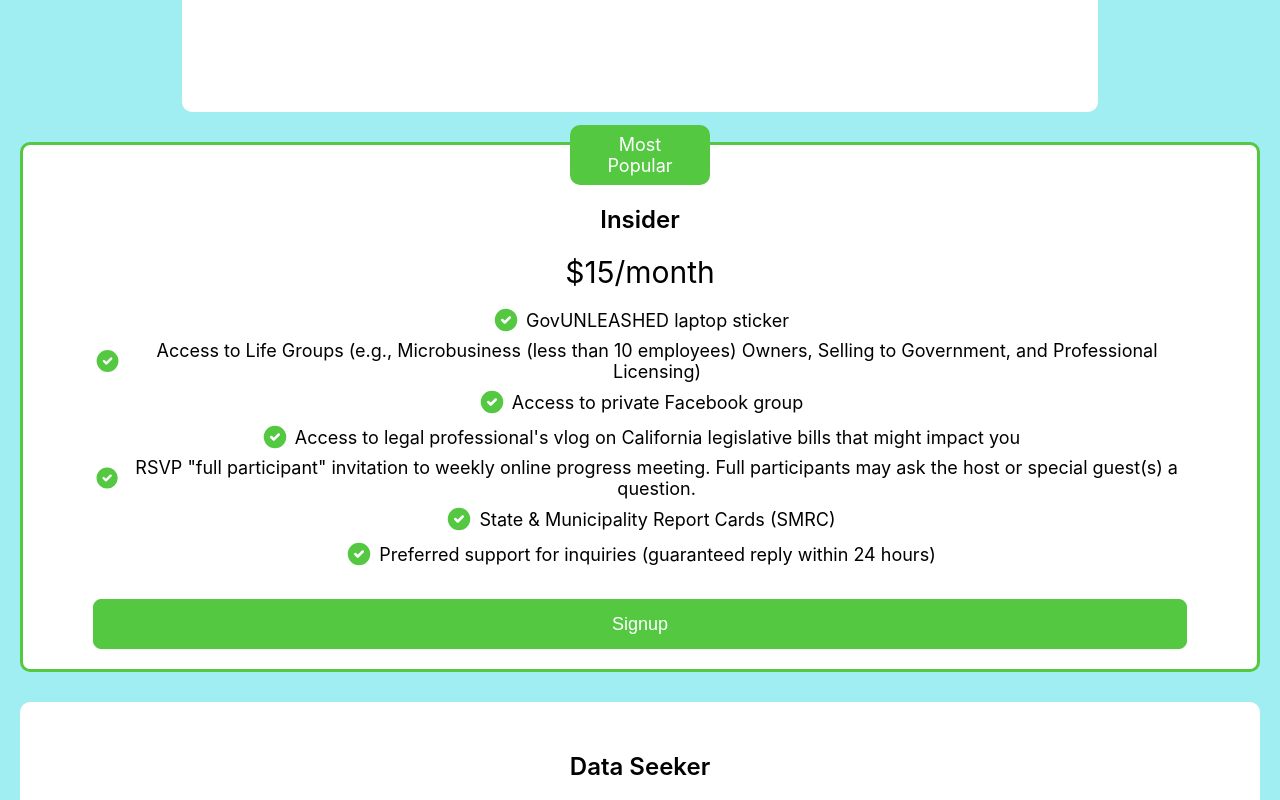
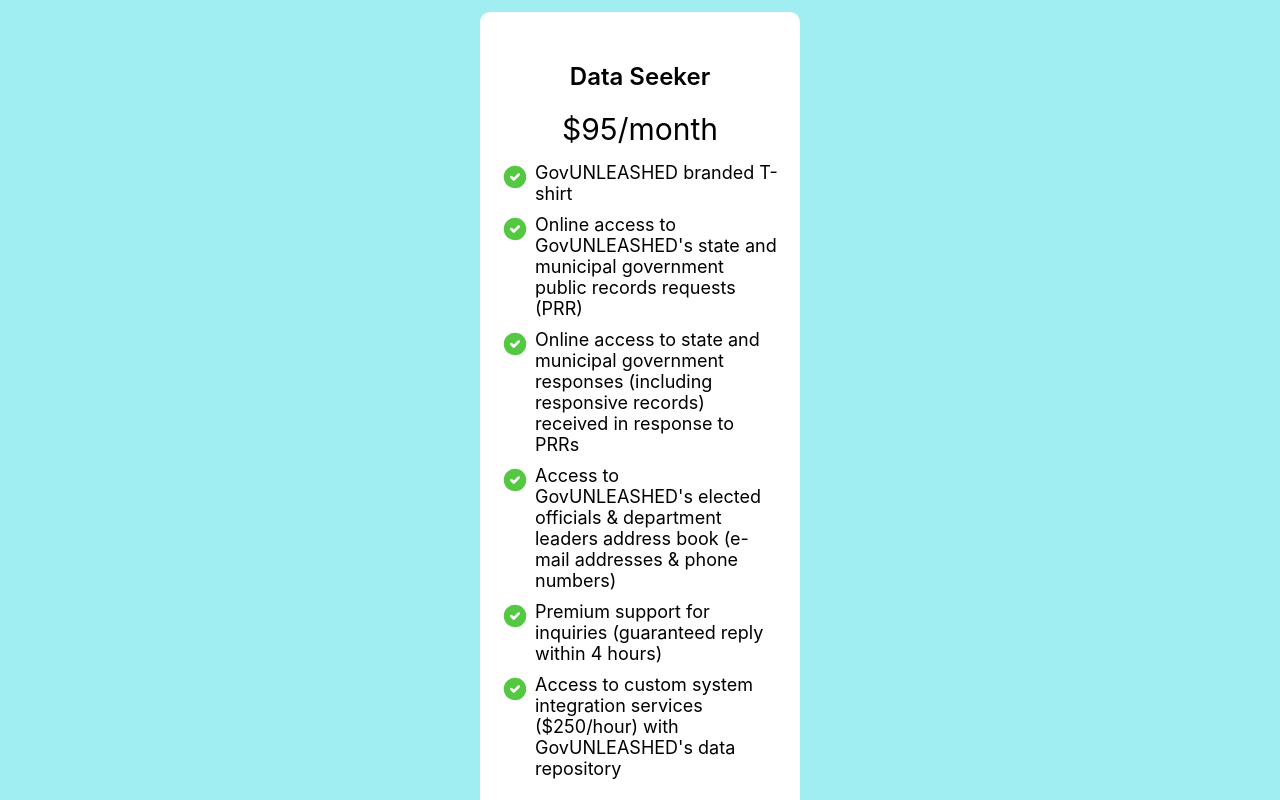
Before and after one commit to AhmedTohamy01/woodrow-task, a Next.js app: page / in a window 1280 px wide. Shown: the part 1120-1920 px from the top of the page. Built offline with nearby package versions, Linux system fonts and the light colour scheme.

Commit message:
feat [HomeCompound] : adjust styles to fit the new content

```diff
--- a/src/compounds/HomeCompound.jsx
+++ b/src/compounds/HomeCompound.jsx
@@ -26,11 +26,17 @@
           <CardPrice>$10/month</CardPrice>
           <FeatureWrapper>
             <CheckIcon />
-            <FeatureText>VIP access to online events reserved for Nextdoor and Facebook Groups communities*</FeatureText>
+            <FeatureText>
+              VIP access to online events reserved for Nextdoor and Facebook
+              Groups communities*
+            </FeatureText>
           </FeatureWrapper>
           <FeatureWrapper>
             <CheckIcon />
-            <FeatureText>RSVP "observer only" (no Q&A) invitation to weekly online progress meeting</FeatureText>
+            <FeatureText>
+              RSVP "observer only" (no Q&A) invitation to weekly online progress
+              meeting
+            </FeatureText>
           </FeatureWrapper>
           <FeatureWrapper>
             <CheckIcon />
@@ -84,23 +90,37 @@
           </FeatureWrapper>
           <FeatureWrapper>
             <CheckIcon />
-            <FeatureText>Online access to GovUNLEASHED's state and municipal government public records requests (PRR)</FeatureText>
+            <FeatureText>
+              Online access to GovUNLEASHED's state and municipal government
+              public records requests (PRR)
+            </FeatureText>
           </FeatureWrapper>
           <FeatureWrapper>
             <CheckIcon />
-            <FeatureText>Online access to state and municipal government responses (including responsive records) received in response to PRRs</FeatureText>
+            <FeatureText>
+              Online access to state and municipal government responses
+              (including responsive records) received in response to PRRs
+            </FeatureText>
           </FeatureWrapper>
           <FeatureWrapper>
             <CheckIcon />
-            <FeatureText>Access to GovUNLEASHED's elected officials & department leaders address book (e-mail addresses & phone numbers)</FeatureText>
+            <FeatureText>
+              Access to GovUNLEASHED's elected officials & department leaders
+              address book (e-mail addresses & phone numbers)
+            </FeatureText>
           </FeatureWrapper>
           <FeatureWrapper>
             <CheckIcon />
-            <FeatureText>Premium support for inquiries (guaranteed reply within 4 hours)</FeatureText>
-            <FeatureWrapper>
+            <FeatureText>
+              Premium support for inquiries (guaranteed reply within 4 hours)
+            </FeatureText>
+          </FeatureWrapper>
+          <FeatureWrapper>
             <CheckIcon />
-            <FeatureText>Access to custom system integration services ($250/hour) with GovUNLEASHED's data repository</FeatureText>
-          </FeatureWrapper>
+            <FeatureText>
+              Access to custom system integration services ($250/hour) with
+              GovUNLEASHED's data repository
+            </FeatureText>
           </FeatureWrapper>
           <SignupButton>Signup</SignupButton>
         </NormalCard>
@@ -137,9 +157,9 @@
 
 const NormalCard = styled.div`
   background: white;
-  padding: 50px 70px;
-  min-width: 320px;
-  height: 500px;
+  padding: 50px 20px;
+  width: 320px;
+  height: 900px;
   border-radius: 10px;
   margin-top: 10px;
 `
@@ -159,14 +179,12 @@
 
 const FeatureWrapper = styled.div`
   display: flex;
-  align-items: center;
-  justify-content: center;
-  margin-bottom: 5px;
+  margin-bottom: 10px;
 `
 
 const CheckIcon = styled(CheckCircle2)`
-  width: 30px;
-  height: 30px;
+  min-width: 30px;
+  min-height: 30px;
   fill: #54c841;
   color: white;
   margin-right: 5px;
@@ -174,7 +192,6 @@
 
 const FeatureText = styled.p`
   font-size: 18px;
-  text-align: center;
 `
 
 const SignupButton = styled.button`
@@ -196,9 +213,9 @@
 const MostPopularCard = styled.div`
   background: white;
   border: 3px solid #54c841;
-  padding: 70px;
-  min-width: 320px;
-  height: 530px;
+  padding: 50px 20px;
+  width: 320px;
+  height: 900px;
   border-radius: 10px;
   margin-top: 10px;
 `
@@ -215,7 +232,7 @@
   align-items: center;
   text-align: center;
   margin-top: -90px;
-  margin-bottom: 20px;
+  margin-bottom: 25px;
   margin-right: auto;
   margin-left: auto;
 `
```
